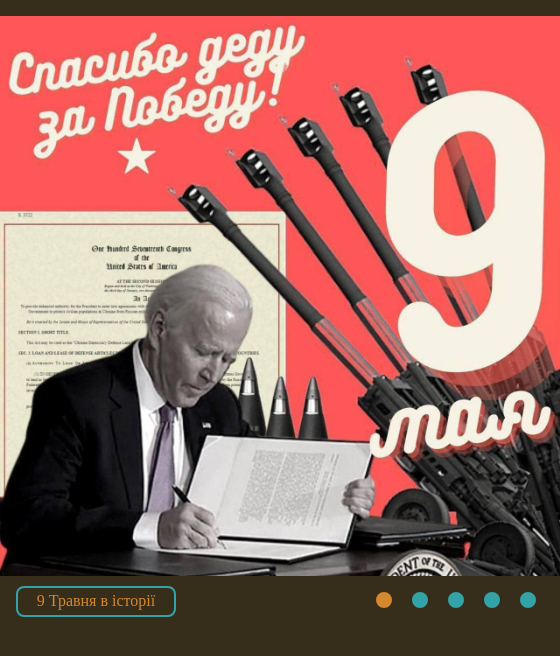
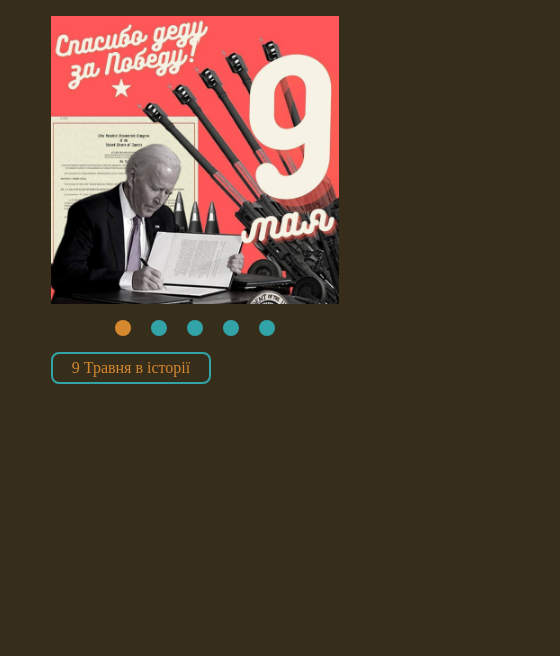
Before and after one commit to DStukalo/cssMemSlider, a plain HTML site: page cssMemSlider/index.html in a window 390 px wide. Shown: the whole page, 560 px wide, since content can reach past the window. Drawn offline with Linux system fonts and the light colour scheme.

Commit message:
fix:add css style for adaptive(Monday, May 16, 2022 14:06:05)

```diff
--- a/cssMemSlider/style.css
+++ b/cssMemSlider/style.css
@@ -150,3 +150,46 @@ body {
 #slide5:not(:checked) ~ .anotattion.nav label:nth-of-type(5) {
     background: #32a4a8;
 }
+
+@media screen and (max-width: 999.98px) {
+    body {
+        overflow: visible;
+    }
+
+    .anotattion {
+        flex-direction: column;
+        padding-bottom: 3rem;
+    }
+
+    .nav {
+        order: 1;
+        margin: 0 auto;
+        margin-top: -3rem;
+    }
+    .desq {
+        margin: 0 auto;
+        margin-top: 3rem;
+        margin-left: 0;
+    }
+}
+
+@media screen and (max-width: 799.98px) {
+    .wrapper {
+        height: 30rem;
+        width: 30rem;
+    }
+}
+
+@media screen and (max-width: 599.98px) {
+    .wrapper {
+        height: 25rem;
+        width: 25rem;
+    }
+}
+
+@media screen and (max-width: 459.98px) {
+    .wrapper {
+        height: 18rem;
+        width: 18rem;
+    }
+}
```
